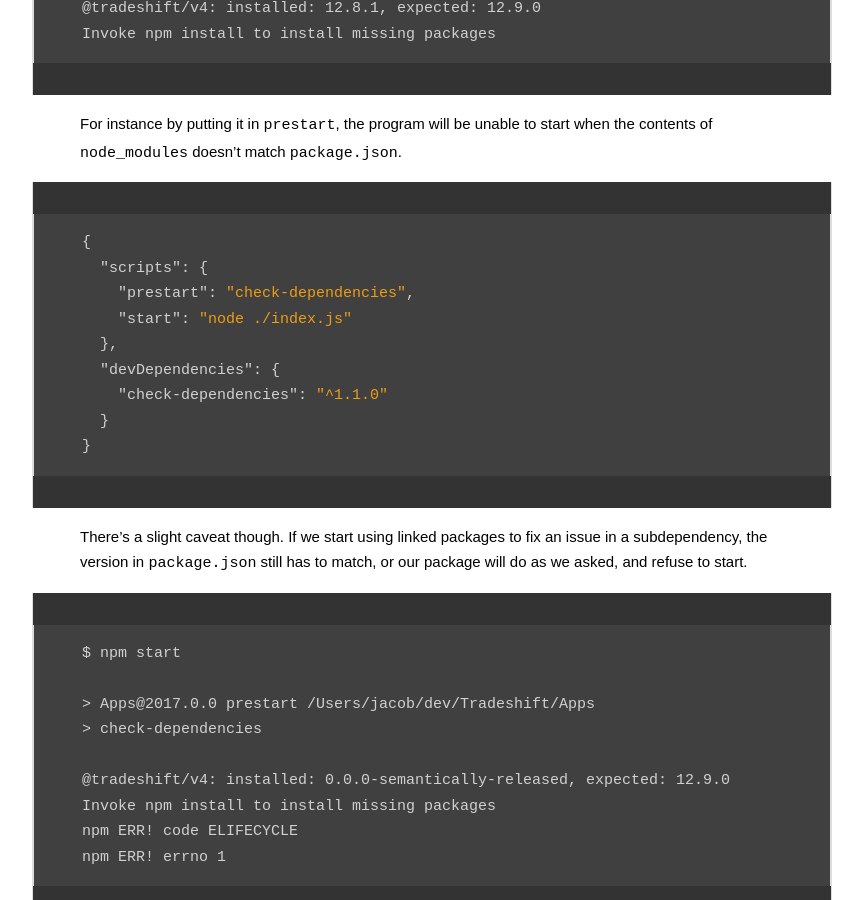
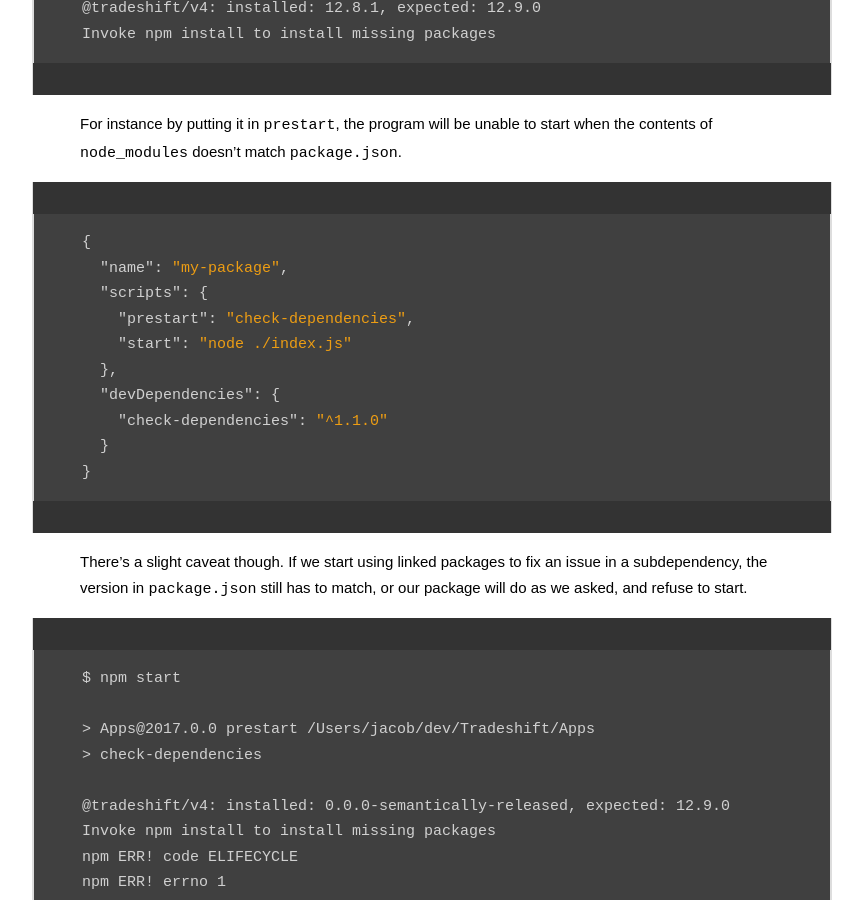
Before and after one commit to wejendorp/dorp.io, a Jekyll site: the page built from _posts/2018-08-04-package-sanity.md, in a window 1280 px wide and 900 px high, scrolled down 2902 px. Shown: the whole window, without its empty margins (208-1071 px from the left). Built offline with Jekyll 4.4.1, drawn with Linux system fonts in a browser that asks for light colours; comment, search, counter and statistics services are not loaded.

Commit message:
consistent examples fix

````diff
--- a/_posts/2018-08-04-package-sanity.md
+++ b/_posts/2018-08-04-package-sanity.md
@@ -119,6 +119,7 @@ contents of `node_modules` doesn't match `package.json`.
 
 ```json
 {
+  "name": "my-package",
   "scripts": {
     "prestart": "check-dependencies",
     "start": "node ./index.js"
````
